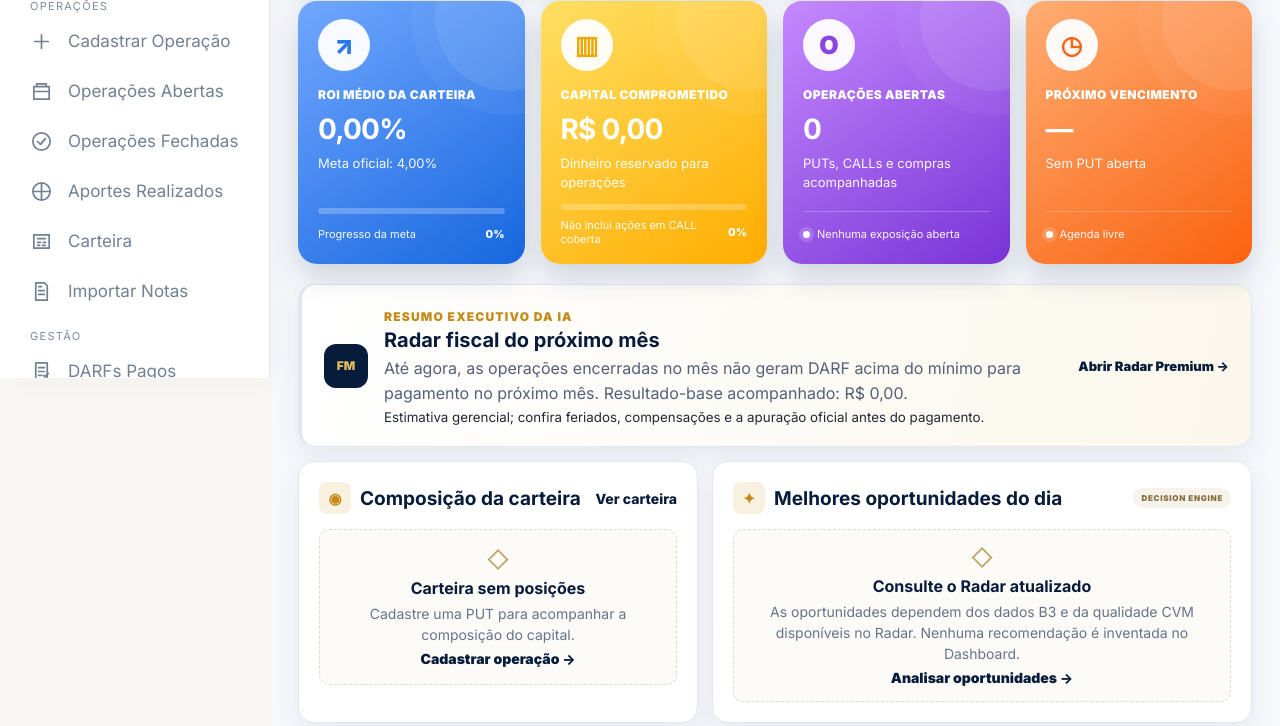
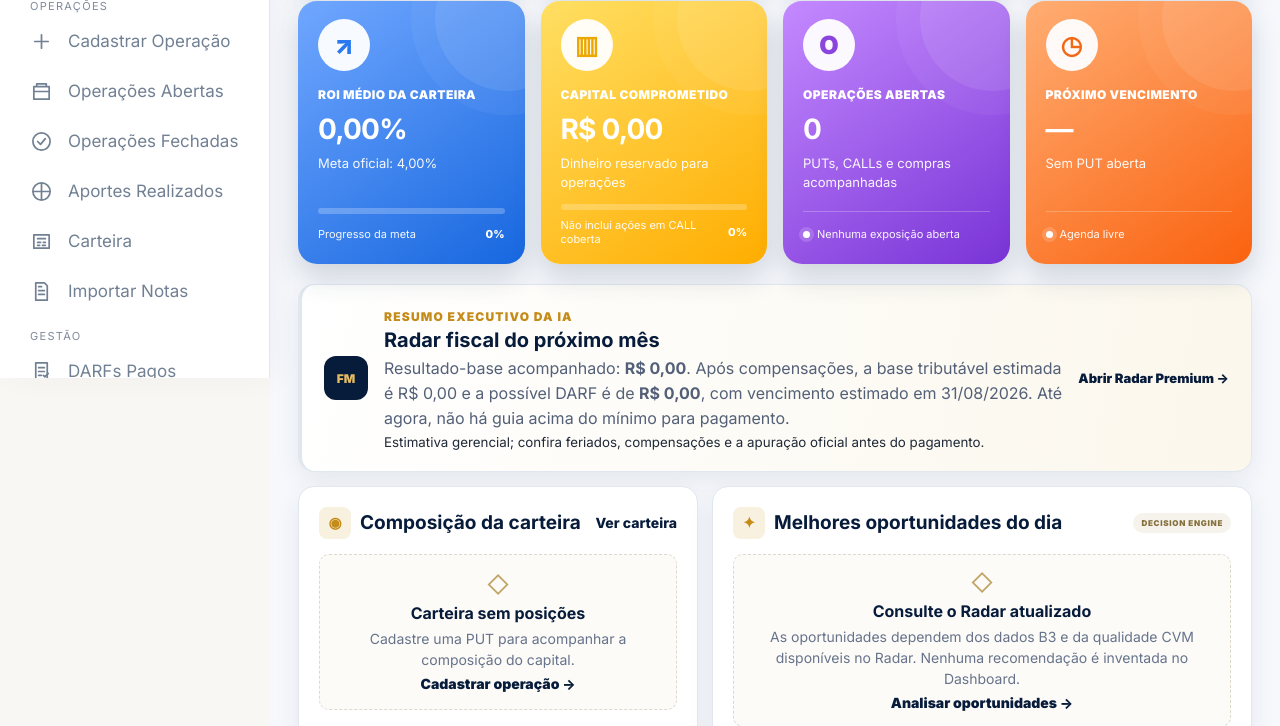
Before and after one commit to andrefcsj/FaculdadeMaria, a Flask app: page / in a window 1280 px wide. Shown: the part 422-1148 px from the top of the page. Run offline with Flask 3, Linux system fonts and the light colour scheme; data that the repository does not hold is empty; some libraries are stand-ins or nearby versions.

Commit message:
Mantém valores visíveis no alerta fiscal

```diff
--- a/templates/dashboard.html
+++ b/templates/dashboard.html
@@ -18,7 +18,7 @@
 
   <section class="exec-ai exec-ai--{{ dashboard.ai_tone }}">
     <div class="exec-ai__mark">FM</div>
-    <div><span>RESUMO EXECUTIVO DA IA</span><h2>Radar fiscal do próximo mês</h2><p>{% if dashboard.darf_alert.review_count %}Há {{ dashboard.darf_alert.review_count }} encerramento(s) que precisam de revisão antes da estimativa fiscal.{% elif dashboard.darf_alert.has_due %}Atenção tranquila para o próximo mês: com resultado-base de {{ money(dashboard.darf_alert.premium_base) }} e base tributável estimada de {{ money(dashboard.darf_alert.taxable_base) }}, a possível DARF é de <strong>{{ money(dashboard.darf_alert.estimated_darf) }}</strong>, com vencimento estimado em {{ dashboard.darf_alert.due_date|date_br }}.{% else %}Até agora, as operações encerradas no mês não geram DARF acima do mínimo para pagamento no próximo mês. Resultado-base acompanhado: {{ money(dashboard.darf_alert.premium_base) }}.{% endif %}</p><small>Estimativa gerencial; confira feriados, compensações e a apuração oficial antes do pagamento.</small></div>
+    <div><span>RESUMO EXECUTIVO DA IA</span><h2>Radar fiscal do próximo mês</h2><p>Resultado-base acompanhado: <strong>{{ money(dashboard.darf_alert.premium_base) }}</strong>. Após compensações, a base tributável estimada é {{ money(dashboard.darf_alert.taxable_base) }} e a possível DARF é de <strong>{{ money(dashboard.darf_alert.estimated_darf) }}</strong>, com vencimento estimado em {{ dashboard.darf_alert.due_date|date_br }}.{% if not dashboard.darf_alert.has_due %} Até agora, não há guia acima do mínimo para pagamento.{% endif %}{% if dashboard.darf_alert.review_count %} Há {{ dashboard.darf_alert.review_count }} encerramento(s) aguardando revisão; por isso, estes valores ainda podem mudar.{% endif %}</p><small>Estimativa gerencial; confira feriados, compensações e a apuração oficial antes do pagamento.</small></div>
     <a href="/radar-oportunidades">Abrir Radar Premium →</a>
   </section>
 
```
